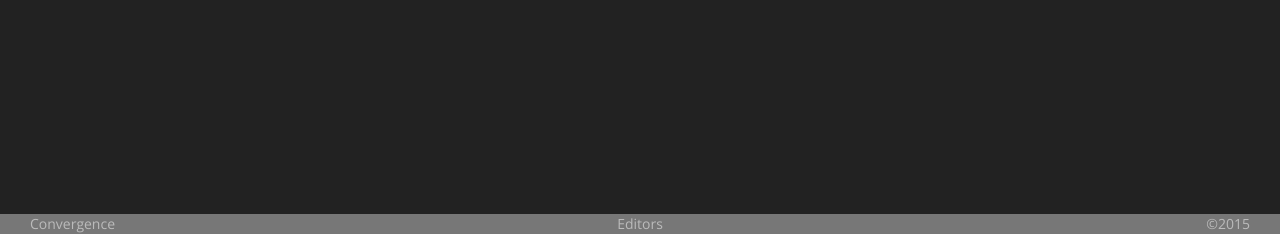
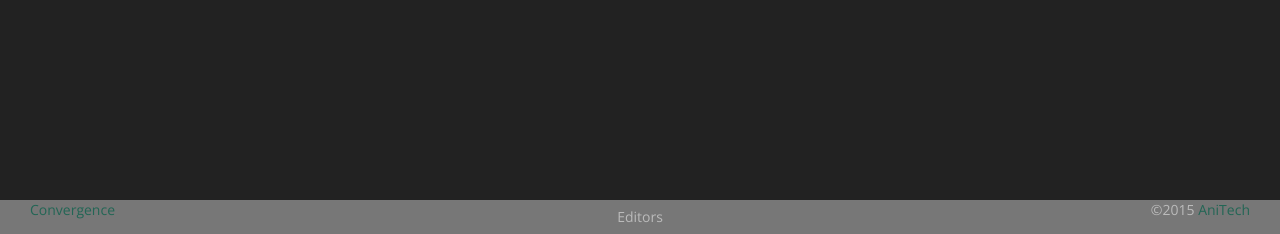
Before and after one commit to anistark/tech, a Django app: page /convergence/ in a window 1280 px wide. Shown: the part 566-800 px from the top of the page. Run offline with Django 3.2, Linux system fonts and the light colour scheme; some libraries are stand-ins or nearby versions.

Commit message:
convergence design update

```diff
--- a/tech/static/convergence_static/css/styles.css
+++ b/tech/static/convergence_static/css/styles.css
@@ -9,7 +9,12 @@ html, body {
 }
 
 a {
-  color:#222222;
+  color:#265;
+}
+
+a:hover {
+  color: #259;
+  text-decoration: none;
 }
 
 .wrapper, .row {
--- a/tech/templates/convergence/index.html
+++ b/tech/templates/convergence/index.html
@@ -32,13 +32,13 @@
 			<!-- footer -->
 			<div class="col-md-12 footer">
 				<div class="col-sm-4 left_align">
-					Convergence
+					<a href="/convergence/">Convergence</a>
 				</div>
 				<div class="col-sm-4 middle_align">
-					Editors
+					<span class="btn">Editors</span>
 				</div>
 				<div class="col-sm-4 right_align">
-					©2015
+					©2015 <a href="/">AniTech</a>
 				</div>
 			</div>
 			<!-- /footer -->
```
